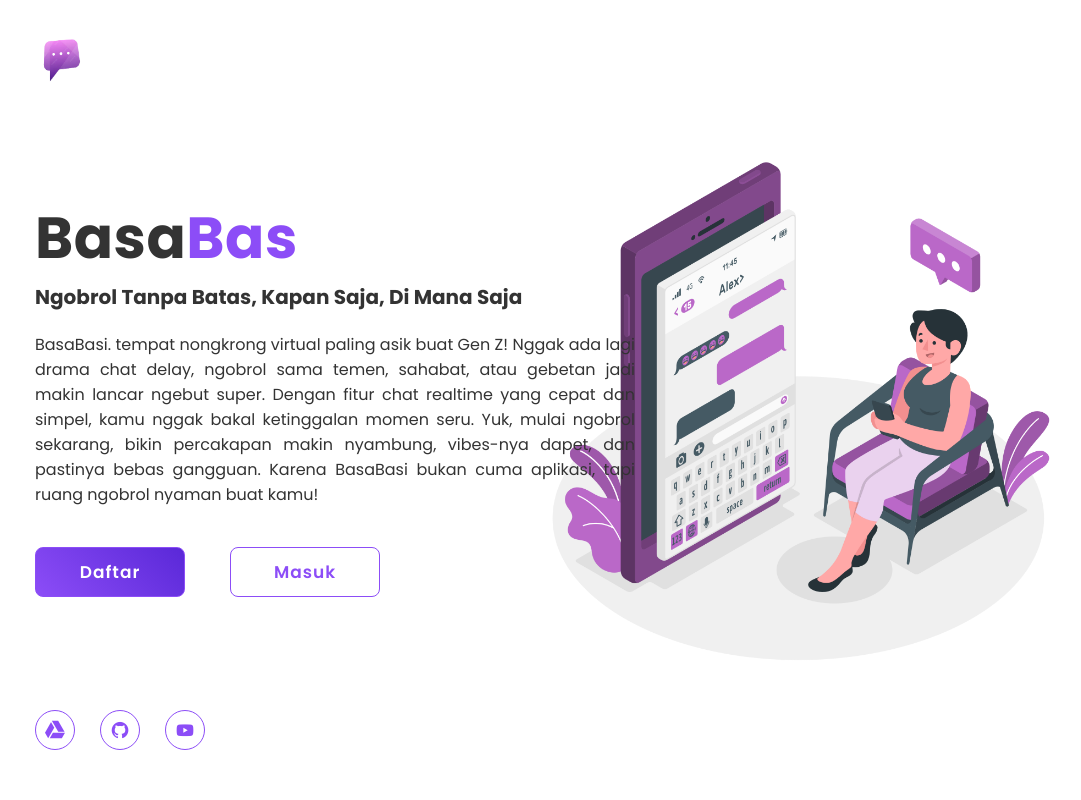
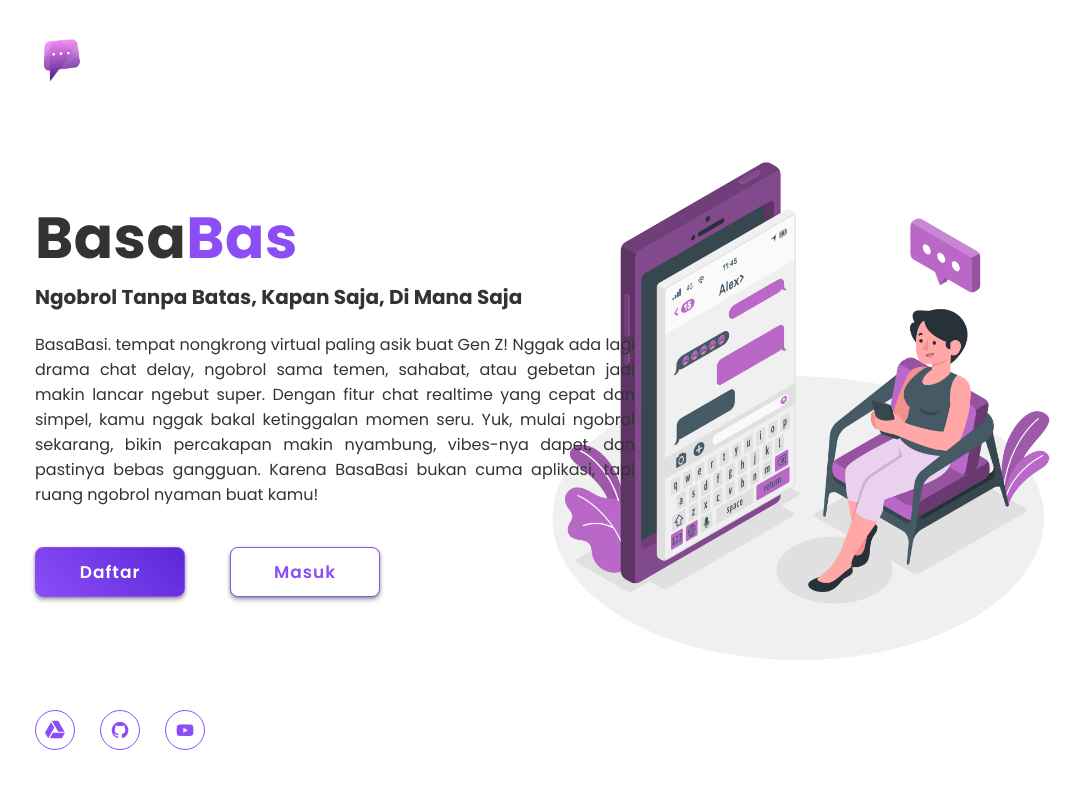
Before and after one commit to jwcfrey/BasaBasi, a PHP site: page / in a window 1280 px wide. Shown: the whole page, without its empty margins (93-1174 px from the left). Run offline with PHP 8.4, Linux system fonts and the light colour scheme; some web fonts are replaced.

Commit message:
Updated file: index.css

```diff
--- a/src/style/index.css
+++ b/src/style/index.css
@@ -206,6 +206,7 @@ body {
     border-radius: 8px;
     font-size: 17px;
     color: #fff;
+    box-shadow: 0 3px 5px rgba(0, 0, 0, 0.27), 0 1px 3px rgba(0, 0, 0, 0.27);
     text-decoration: none;
     font-weight: 600;
     letter-spacing: 1px;
```
